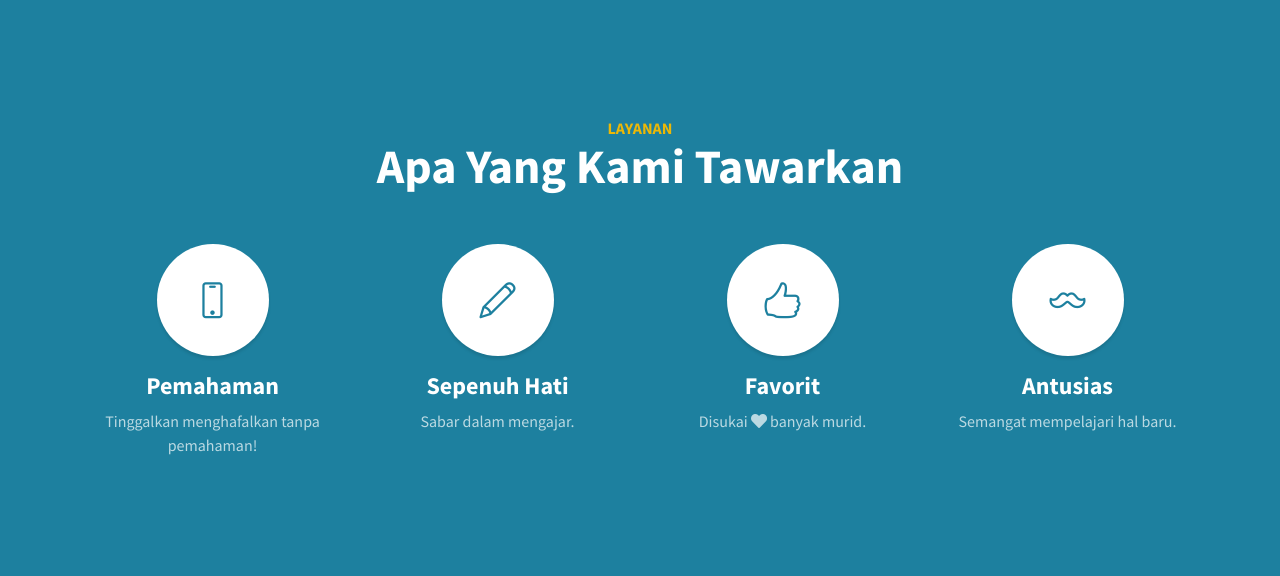
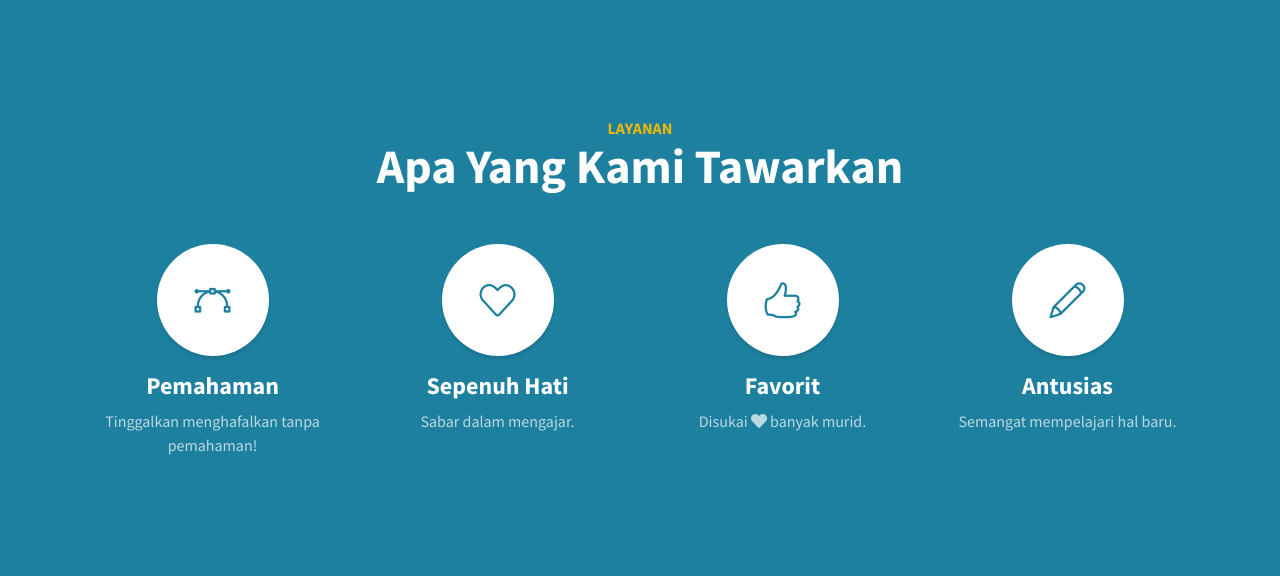
Before and after one commit to daoktav/course, a Flask app: page / in a window 1280 px wide. Shown: the part 801-1377 px from the top of the page. Run offline with Flask 2, Linux system fonts and the light colour scheme; some libraries are stand-ins or nearby versions.

Commit message:
Change icon in services

```diff
--- a/app/templates/index.html
+++ b/app/templates/index.html
@@ -22,7 +22,7 @@
     <div class="row">
       <div class="col-lg-3 col-md-6 mb-5 mb-lg-0">
         <span class="service-icon rounded-circle mx-auto mb-3">
-          <i class="icon-screen-smartphone"></i>
+          <i class="icon-vector"></i>
         </span>
         <h4>
           <strong>Pemahaman</strong>
@@ -31,7 +31,7 @@
       </div>
       <div class="col-lg-3 col-md-6 mb-5 mb-lg-0">
         <span class="service-icon rounded-circle mx-auto mb-3">
-          <i class="icon-pencil"></i>
+          <i class="icon-heart"></i>
         </span>
         <h4>
           <strong>Sepenuh Hati</strong>
@@ -50,7 +50,7 @@
       </div>
       <div class="col-lg-3 col-md-6">
         <span class="service-icon rounded-circle mx-auto mb-3">
-          <i class="icon-mustache"></i>
+          <i class="icon-pencil"></i>
         </span>
         <h4>
           <strong>Antusias</strong>
```
